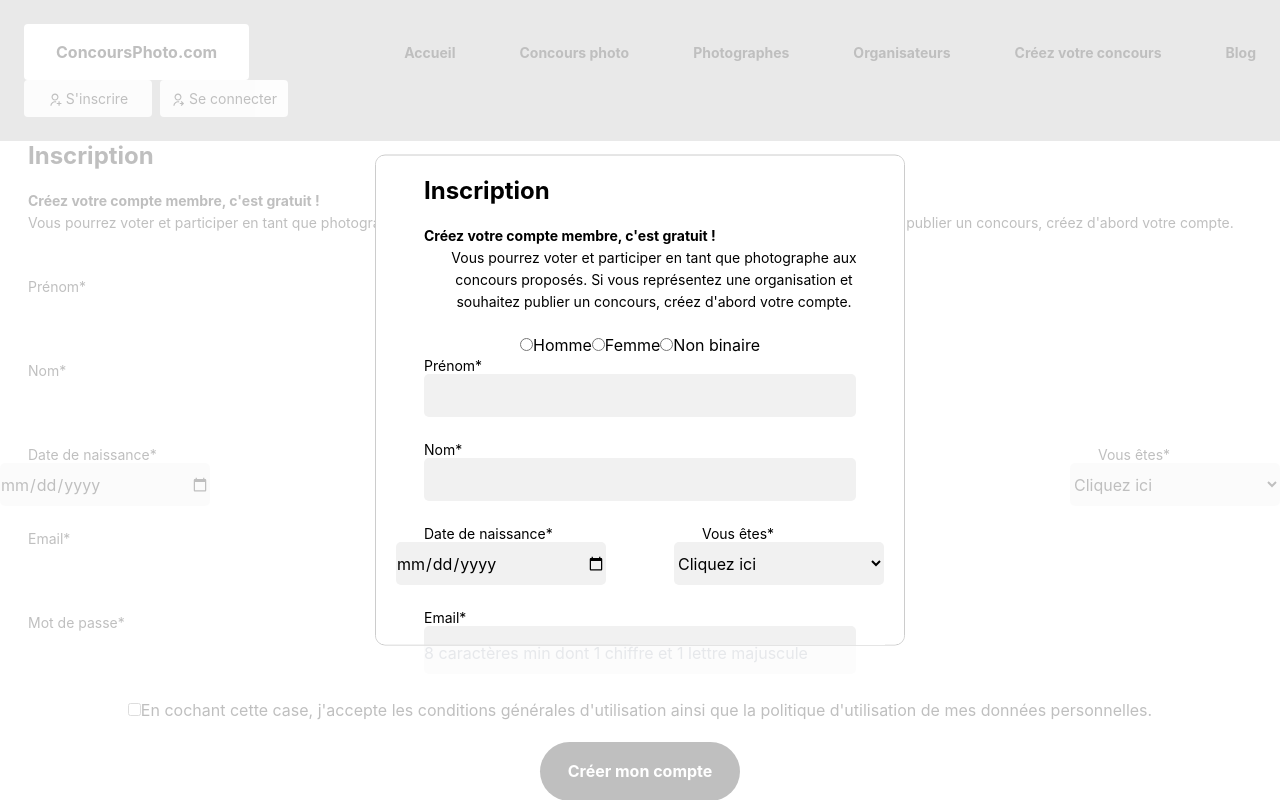
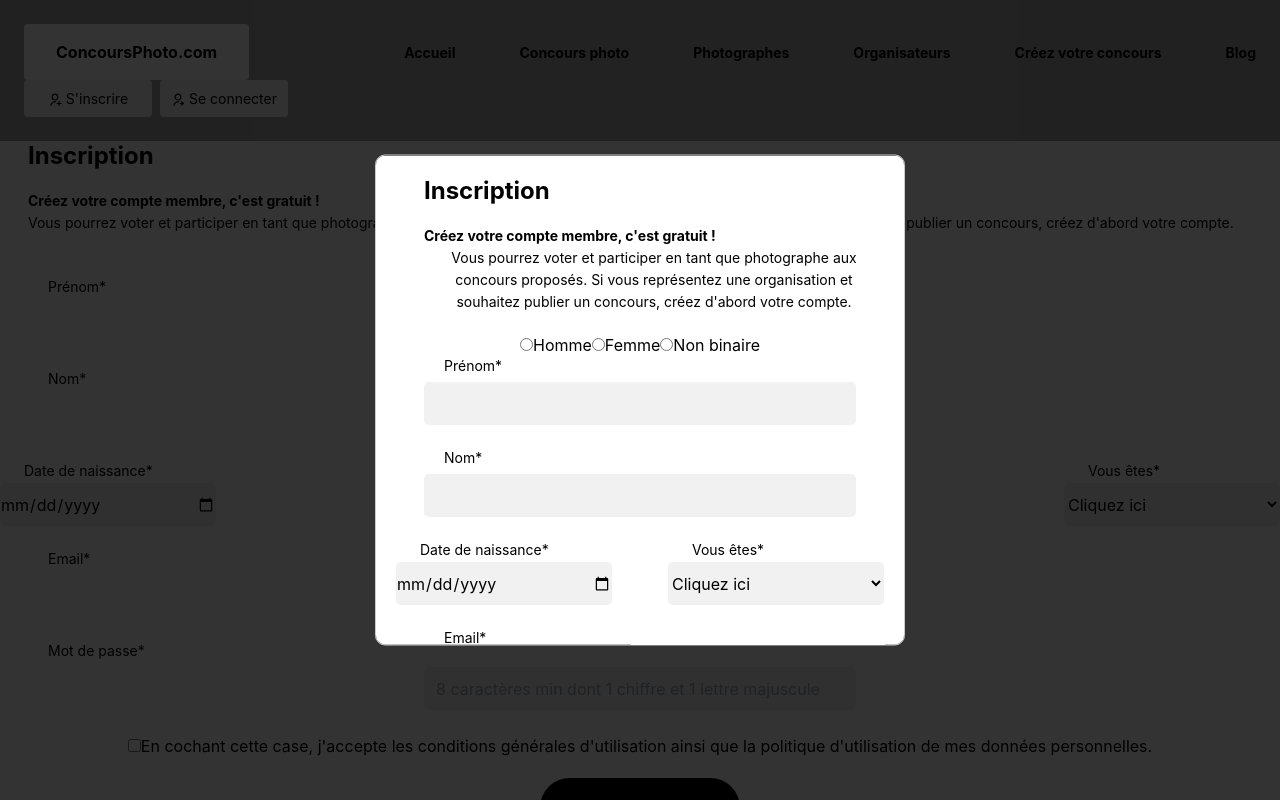
Before and after one commit to ArthurSerenne/ConcoursPhoto-Front, a React (Create React App) app: page /register in a window 1280 px wide. Both pictures are taken after a click on the button "S'inscrire". Shown: the top 800 px of the page. Built offline with nearby package versions, Linux system fonts and the light colour scheme.

Commit message:
FIX : register
FIX : register

```diff
--- a/src/components/Navbar.jsx
+++ b/src/components/Navbar.jsx
@@ -9,7 +9,7 @@ import {
 import { useAuth } from './AuthContext';
 import Modal from 'react-modal';
 import Login from '../pages/Login';
-import Register from '../pages/Register'
+import Register from '../pages/Register';
 
 const customStyles = {
   content: {
@@ -166,26 +166,32 @@ const Navbar = () => {
           </div>
         </div>
       </nav>
-      <Modal
-        isOpen={isRegisterModalOpen}
-        onRequestClose={closeRegisterModal}
-        contentLabel="Register Modal"
-        style={customStyles}
-      >
-        <Register
-          closeModal={closeRegisterModal}
-          openLoginModal={openLoginModal}
-        />
-      </Modal>
       {isLoginModalOpen && (
         <Modal
           isOpen={isLoginModalOpen}
           onRequestClose={closeLoginModal}
           contentLabel="Login Modal"
           overlayClassName="fixed inset-0 bg-black bg-opacity-80 z-50 flex items-center justify-center"
-          className="relative bg-white rounded-lg w-[530px] h-[445px] pt-6"
+          style={customStyles}
         >
-          <Login closeModal={closeLoginModal} />
+          <Login
+            closeModal={closeLoginModal}
+            openRegisterModal={openRegisterModal}
+          />
+        </Modal>
+      )}
+      {isRegisterModalOpen && (
+        <Modal
+          isOpen={isRegisterModalOpen}
+          onRequestClose={closeRegisterModal}
+          contentLabel="Register Modal"
+          overlayClassName="fixed inset-0 bg-black bg-opacity-80 z-50 flex items-center justify-center"
+          style={customStyles}
+        >
+          <Register
+            closeModal={closeRegisterModal}
+            openLoginModal={openLoginModal}
+          />
         </Modal>
       )}
     </>
--- a/src/components/RegisterForm.jsx
+++ b/src/components/RegisterForm.jsx
@@ -66,6 +66,7 @@ const RegisterForm = ({ closeModal }) => {
       }}
       validationSchema={RegisterSchema}
       onSubmit={handleSubmit}
+      className='z-100'
     >
       {({ isSubmitting  }) => (
         <Form ref={form}>
@@ -78,29 +79,29 @@ const RegisterForm = ({ closeModal }) => {
             <label>Non binaire</label>
           </div>
           <div>
-            <label className='not-italic font-normal text-sm leading-[17px] flex items-center text-black ml-7'>Prénom*</label>
-            <Field className='bg-[#f1f1f1] rounded-[5px] w-[432px] h-[43px]' type="text" name="firstname" required />
+            <label className='not-italic font-normal text-sm leading-[17px] flex items-center text-black ml-12 mb-2'>Prénom*</label>
+            <Field className='bg-[#f1f1f1] rounded-[5px] w-[432px] h-[43px] pl-3' type="text" name="firstname" required />
             <br />
             <ErrorMessage name="firstname" />
           </div>
           <br />
           <div>
-            <label className='not-italic font-normal text-sm leading-[17px] flex items-center text-black ml-7'>Nom*</label>
-            <Field className='bg-[#f1f1f1] rounded-[5px] w-[432px] h-[43px]' type="text" name="lastname" required />
+            <label className='not-italic font-normal text-sm leading-[17px] flex items-center text-black ml-12 mb-2'>Nom*</label>
+            <Field className='bg-[#f1f1f1] rounded-[5px] w-[432px] h-[43px] pl-3' type="text" name="lastname" required />
             <br />
             <ErrorMessage name="lastname" />
           </div>
           <br />
           <div className='flex justify-between'>
           <div>
-            <label className='not-italic font-normal text-sm leading-[17px] flex items-center text-black ml-7'>Date de naissance*</label>
-              <Field className='bg-[#f1f1f1] rounded-[5px] w-[210px] h-[43px]' type="date" name="birthdate" required />
+            <label className='not-italic font-normal text-sm leading-[17px] flex items-center text-black ml-6 mb-1'>Date de naissance*</label>
+              <Field className='bg-[#f1f1f1] rounded-[5px] w-[216px] h-[43px]' type="date" name="birthdate" required />
               <br />
             <ErrorMessage name="birthdate" />
           </div>
           <div>
-            <label className='not-italic font-normal text-sm leading-[17px] flex items-center text-black ml-7'>Vous êtes*</label>
-            <Field className='bg-[#f1f1f1] rounded-[5px] w-[210px] h-[43px]' as="select" name="situation" required>
+            <label className='not-italic font-normal text-sm leading-[17px] flex items-center text-black ml-6 mb-1'>Vous êtes*</label>
+            <Field className='bg-[#f1f1f1] rounded-[5px] w-[216px] h-[43px]' as="select" name="situation" required>
               <option value="">Cliquez ici</option>
               <option value="photographe">Photographe</option>
               <option value="organisateur">Organisateur</option>
@@ -111,15 +112,15 @@ const RegisterForm = ({ closeModal }) => {
           </div>
           <br />
           <div>
-            <label className='not-italic font-normal text-sm leading-[17px] flex items-center text-black ml-7'>Email*</label>
-            <Field className='bg-[#f1f1f1] rounded-[5px] w-[432px] h-[43px]' type="email" name="email" required />
+            <label className='not-italic font-normal text-sm leading-[17px] flex items-center text-black ml-12 mb-2'>Email*</label>
+            <Field className='bg-[#f1f1f1] rounded-[5px] w-[432px] h-[43px] pl-3' type="email" name="email" required />
             <br />
             <ErrorMessage name="email" />
           </div>
           <br />
           <div>
-            <label className='not-italic font-normal text-sm leading-[17px] flex items-center text-black ml-7'>Mot de passe*</label>
-            <Field className='bg-[#f1f1f1] rounded-[5px] w-[432px] h-[43px]' type="password" name="password" placeholder="8 caractères min dont 1 chiffre et 1 lettre majuscule" required />
+            <label className='not-italic font-normal text-sm leading-[17px] flex items-center text-black ml-12 mb-2'>Mot de passe*</label>
+            <Field className='bg-[#f1f1f1] rounded-[5px] w-[432px] h-[43px] pl-3' type="password" name="password" placeholder="8 caractères min dont 1 chiffre et 1 lettre majuscule" required />
             <br />
             <ErrorMessage name="password" />
           </div>
```
